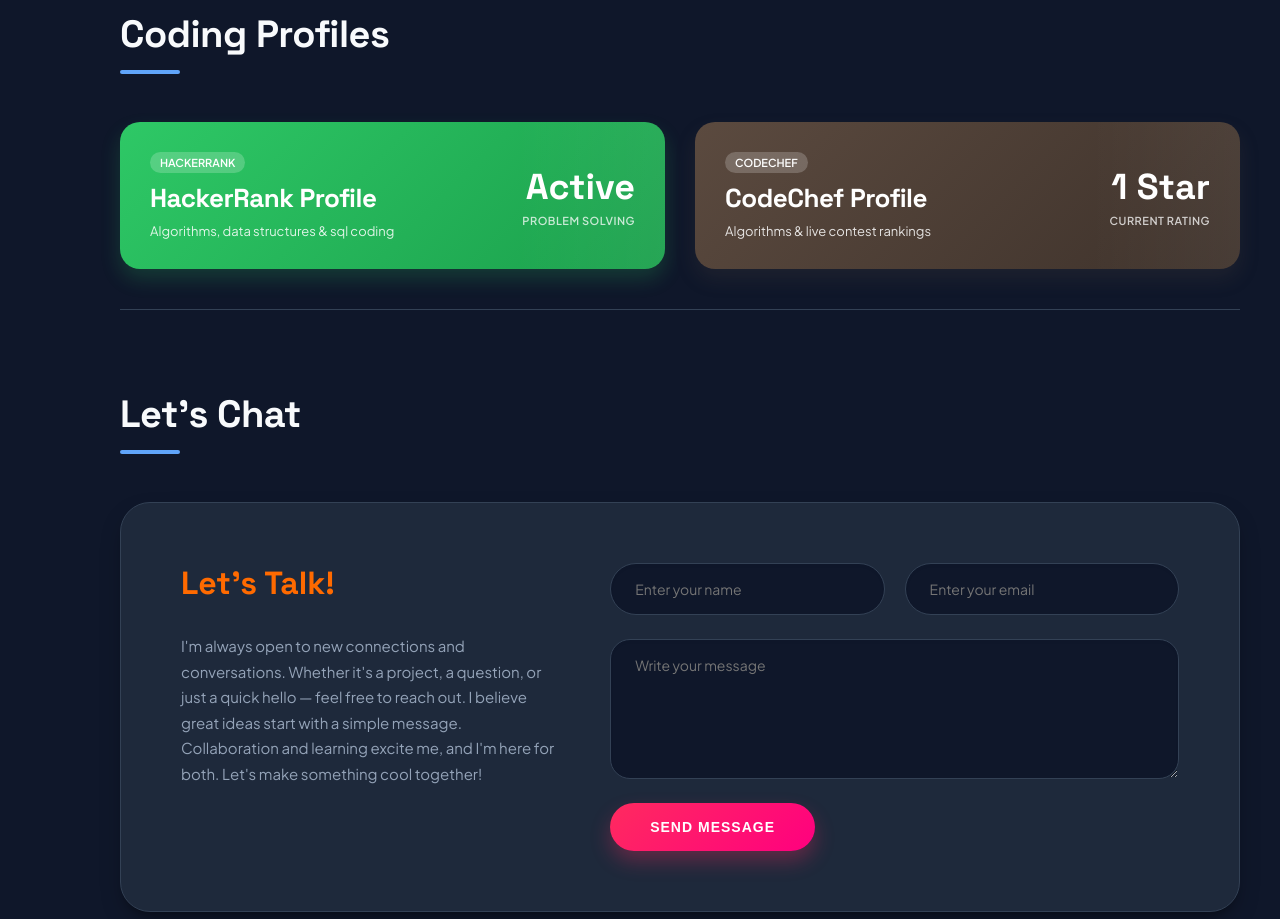
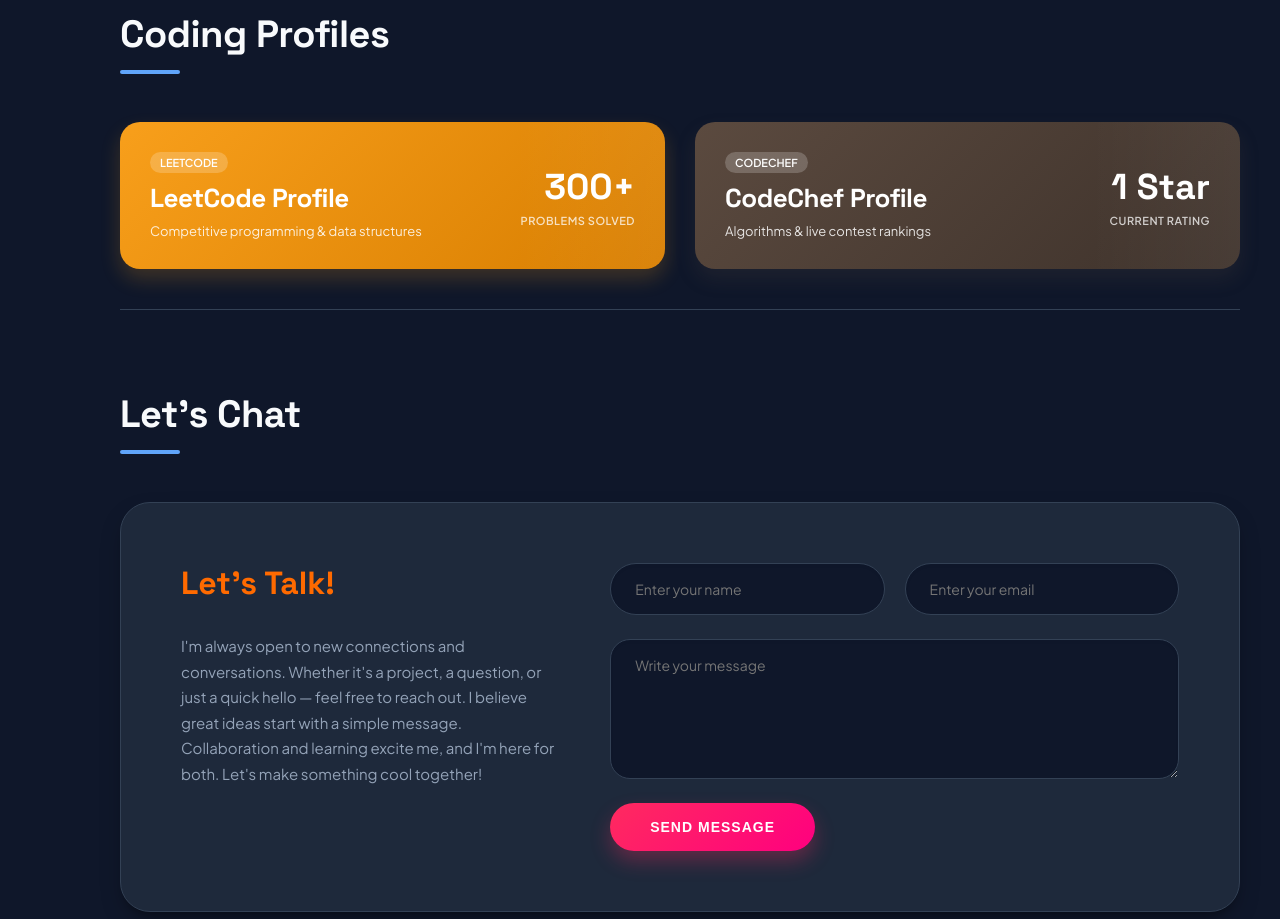
Before and after one commit to pavithrarendla/Personal-Portfolio, a React (Vite) app: page / in a window 1280 px wide. Shown: the part 3880-4799 px from the top of the page. Built offline with nearby package versions, Linux system fonts and the light colour scheme.

Commit message:
Replace HackerRank coding profile with LeetCode

```diff
--- a/public/Rendla_Pavithra_Resume.html
+++ b/public/Rendla_Pavithra_Resume.html
@@ -423,7 +423,7 @@
           <a href="https://www.codechef.com/users/klu_2300090355" target="_blank" rel="noopener noreferrer" style="color: inherit; text-decoration: none;"><strong>code chef</strong></a>
         </div>
         <div class="platform-item">
-          <strong>hacker rank</strong>
+          <a href="https://leetcode.com/u/pavithrarendla/" target="_blank" rel="noopener noreferrer" style="color: inherit; text-decoration: none;"><strong>leetcode</strong></a>
         </div>
       </div>
     </div>
--- a/src/App.jsx
+++ b/src/App.jsx
@@ -687,22 +687,21 @@
           </div>
 
           <div className="platform-grid">
-            {/* Hackerrank */}
+            {/* Leetcode */}
             <a
-              href="https://hackerrank.com"
+              href="https://leetcode.com/u/pavithrarendla/"
               target="_blank"
               rel="noopener noreferrer"
-              className="platform-card platform-card-hackerrank"
-              style={{ background: 'linear-gradient(135deg, #2ec866 0%, #1ba04c 100%)', boxShadow: '0 10px 20px rgba(46, 200, 102, 0.2)' }}
+              className="platform-card platform-card-leetcode"
             >
               <div className="platform-left">
-                <span className="platform-badge">HackerRank</span>
-                <span className="platform-name">HackerRank Profile</span>
-                <span className="platform-meta">Algorithms, data structures & sql coding</span>
+                <span className="platform-badge">LeetCode</span>
+                <span className="platform-name">LeetCode Profile</span>
+                <span className="platform-meta">Competitive programming & data structures</span>
               </div>
               <div className="platform-right">
-                <span className="platform-stat-number">Active</span>
-                <span className="platform-stat-label">Problem Solving</span>
+                <span className="platform-stat-number">300+</span>
+                <span className="platform-stat-label">Problems Solved</span>
               </div>
             </a>
 
```
